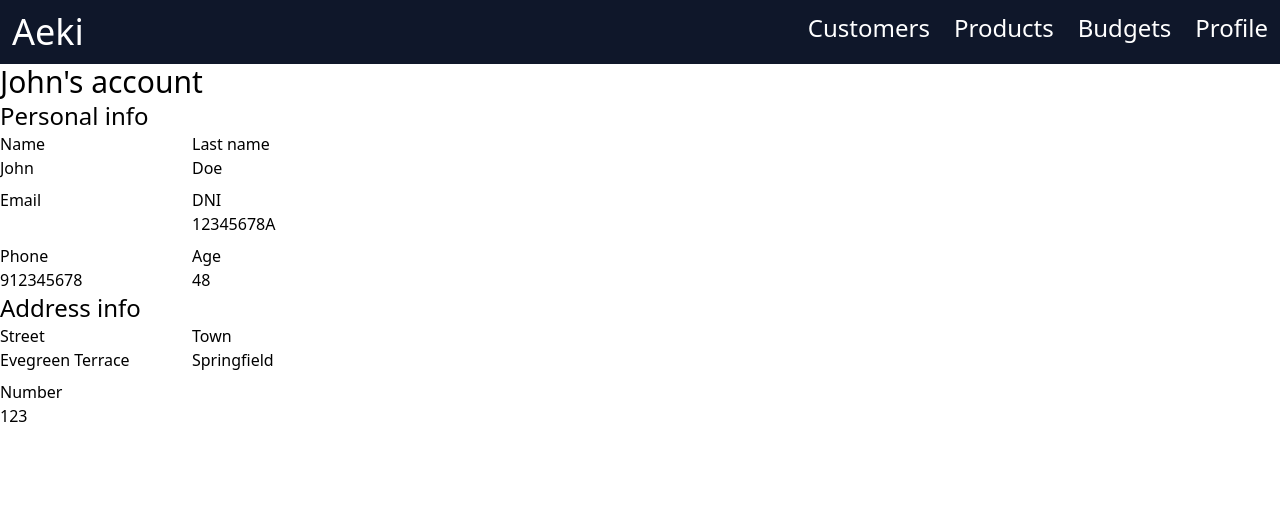
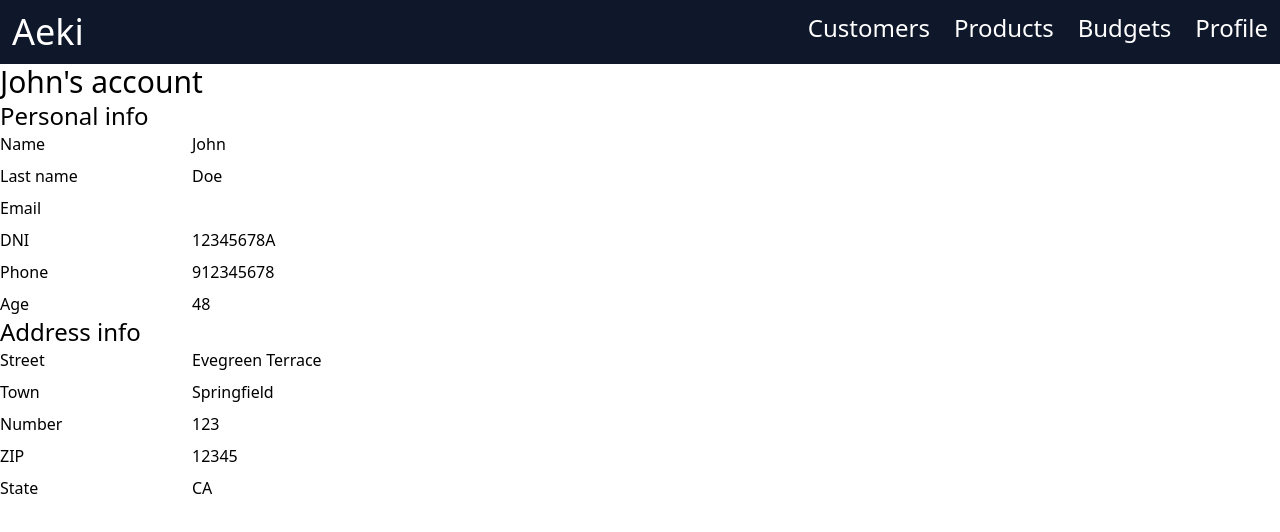
Before and after one commit to FranciscoJavierMartin/aeki, a Next.js app: page /profile in a window 1280 px wide. Shown: the top 532 px of the page. Built offline with nearby package versions, Linux system fonts and the light colour scheme.

Commit message:
Address info

```diff
--- a/src/app/(base)/profile/page.tsx
+++ b/src/app/(base)/profile/page.tsx
@@ -10,46 +10,41 @@ export default async function ProfilePage() {
       <h2 className='text-3xl'>{user.name}&apos;s account</h2>
       <h4 className='text-2xl'>Personal info</h4>
       <div className='grid w-96 grid-cols-2 gap-y-2'>
-        <div>
         <div>Name</div>
         <div>{user.name}</div>
-        </div>
-        <div>
+
         <div>Last name</div>
         <div>{user.lastname}</div>
-        </div>
-        <div>
+
         <div>Email</div>
         <div>{user.emai}</div>
-        </div>
-        <div>
+
         <div>DNI</div>
         <div>{user.dni}</div>
-        </div>
-        <div>
+
         <div>Phone</div>
         <div>{user.phone}</div>
-        </div>
-        <div>
+
         <div>Age</div>
         <div>{diffYears(new Date(), new Date(user.dateOfBirth))}</div>
-        </div>
       </div>
 
       <h4 className='text-2xl'>Address info</h4>
       <div className='grid w-96 grid-cols-2 gap-y-2'>
-        <div>
         <div>Street</div>
         <div>{user.address.street}</div>
-        </div>
-        <div>
+
         <div>Town</div>
         <div>{user.address.town}</div>
-        </div>
-        <div>
+
         <div>Number</div>
         <div>{user.address.no}</div>
-        </div>
+
+        <div>ZIP</div>
+        <div>{user.address.zip}</div>
+
+        <div>State</div>
+        <div>{user.address.state}</div>
       </div>
     </div>
   );
```
Lines whose indentation alone changed are shown as unchanged.
